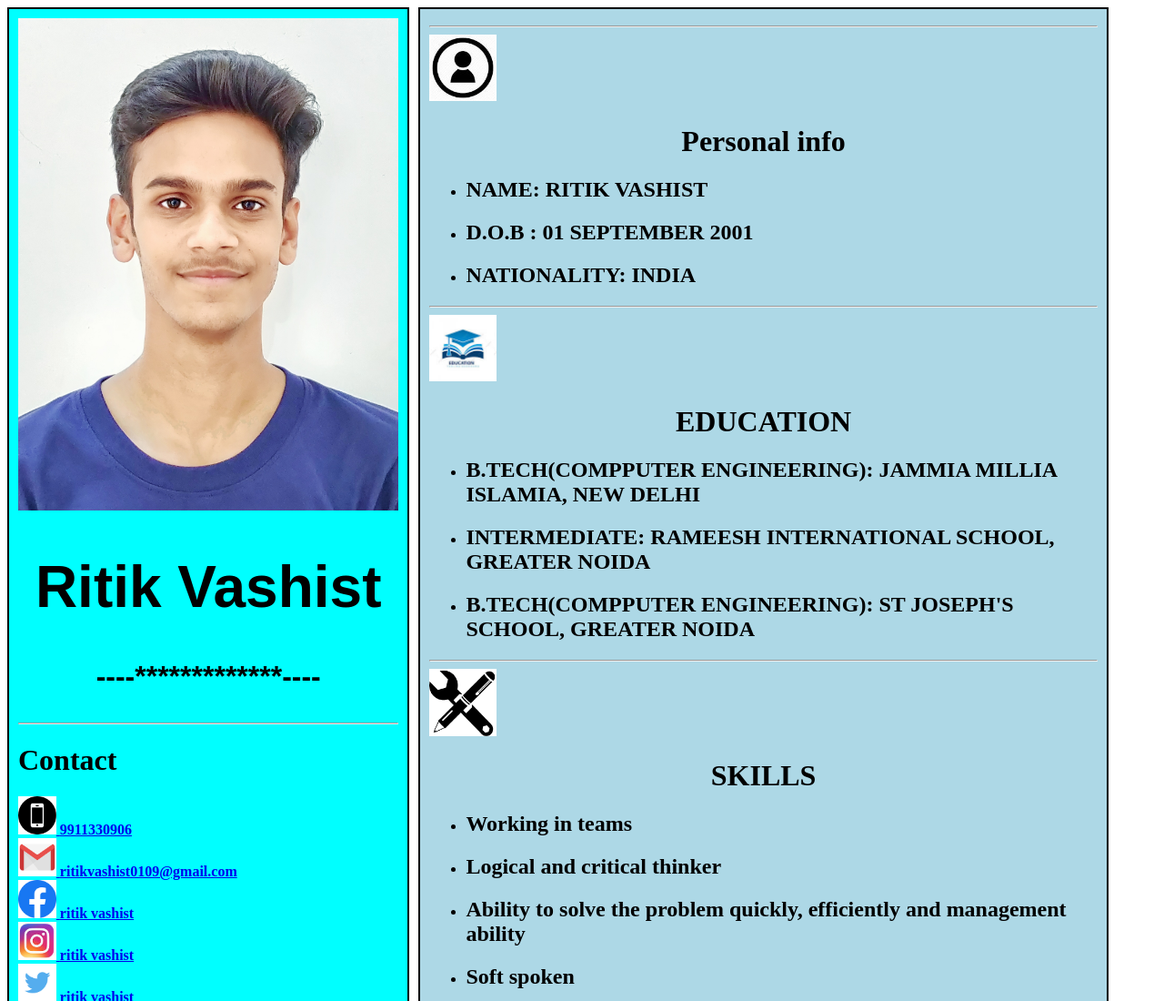
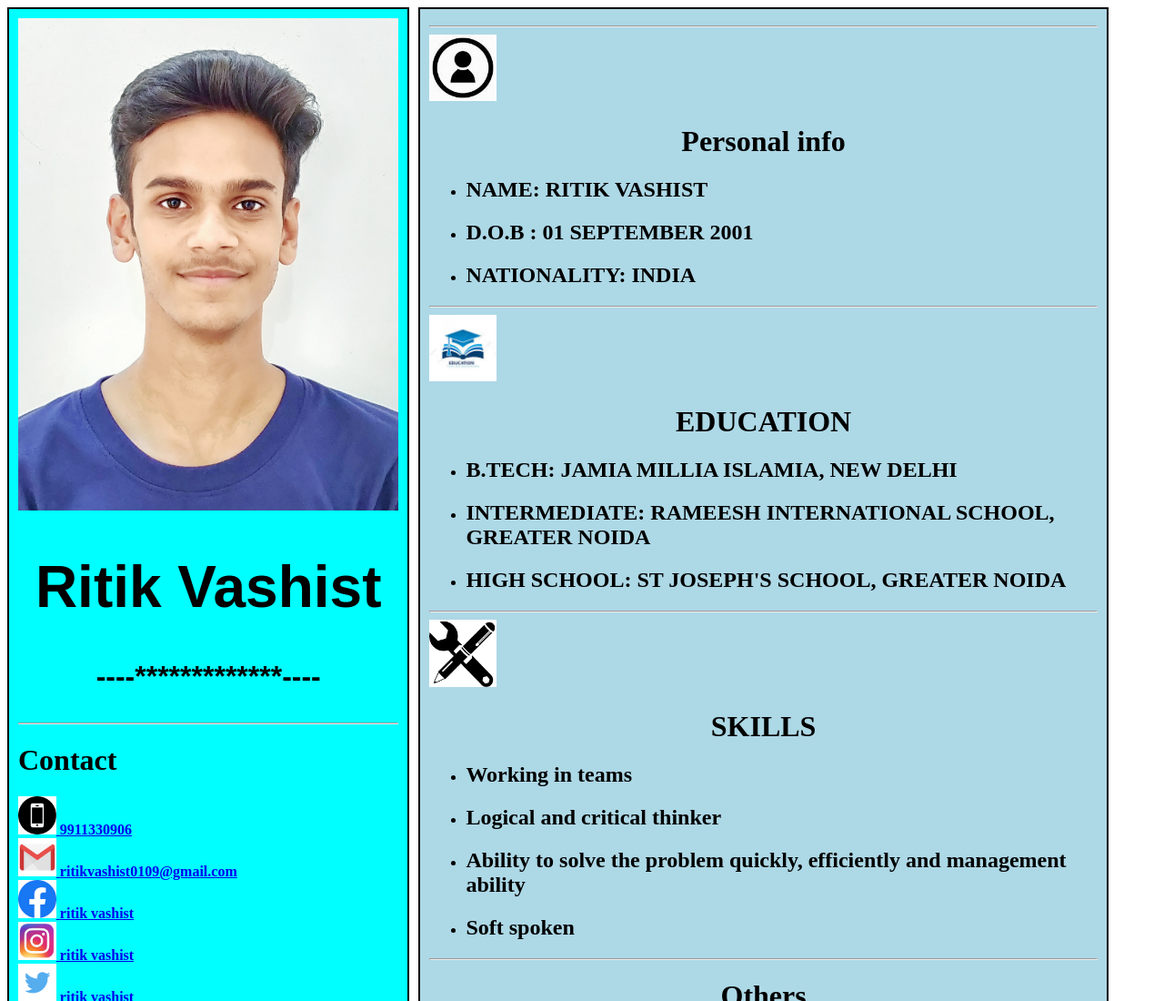
Before and after one commit to ritik-vashist/Profile, a plain HTML site: page index.html in a window 1280 px wide. Shown: the top 1100 px of the page at 91% size. Drawn offline with Linux system fonts and the light colour scheme.

Commit message:
Update index.html

```diff
--- a/index.html
+++ b/index.html
@@ -112,13 +112,13 @@
 				<h1 style="text-align:center;">EDUCATION</h1></span>
 							<ul>
 								<li>
-								<h2>B.TECH(COMPPUTER ENGINEERING): JAMMIA MILLIA ISLAMIA, NEW DELHI</h2>
+								<h2>B.TECH: JAMIA MILLIA ISLAMIA, NEW DELHI</h2>
 								</li>
 								<li>
 								<h2>INTERMEDIATE: RAMEESH INTERNATIONAL SCHOOL, GREATER NOIDA</h2>
 								</li>
 								<li>
-								<h2>B.TECH(COMPPUTER ENGINEERING): ST JOSEPH'S SCHOOL, GREATER NOIDA</h2>
+								<h2>HIGH SCHOOL: ST JOSEPH'S SCHOOL, GREATER NOIDA</h2>
 								</li>
 							</ul>
 
```
